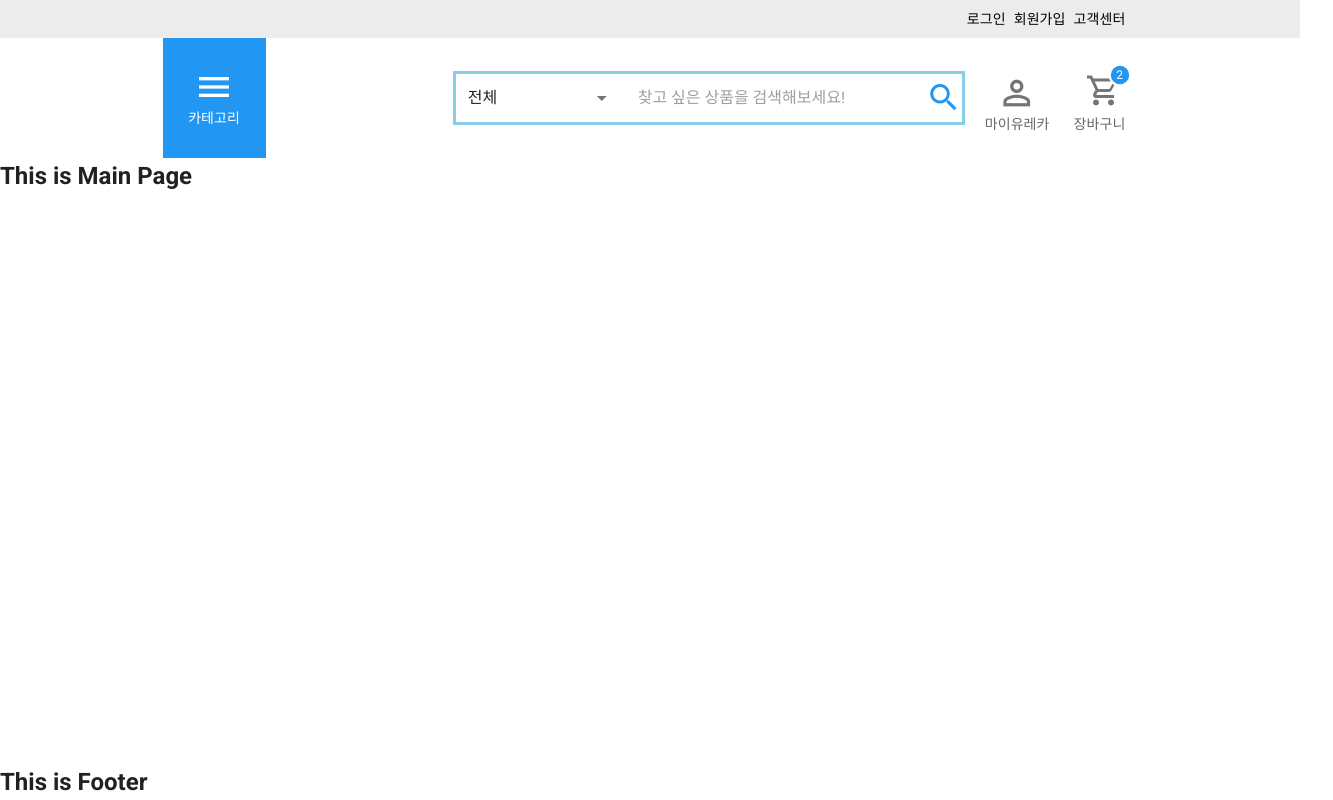
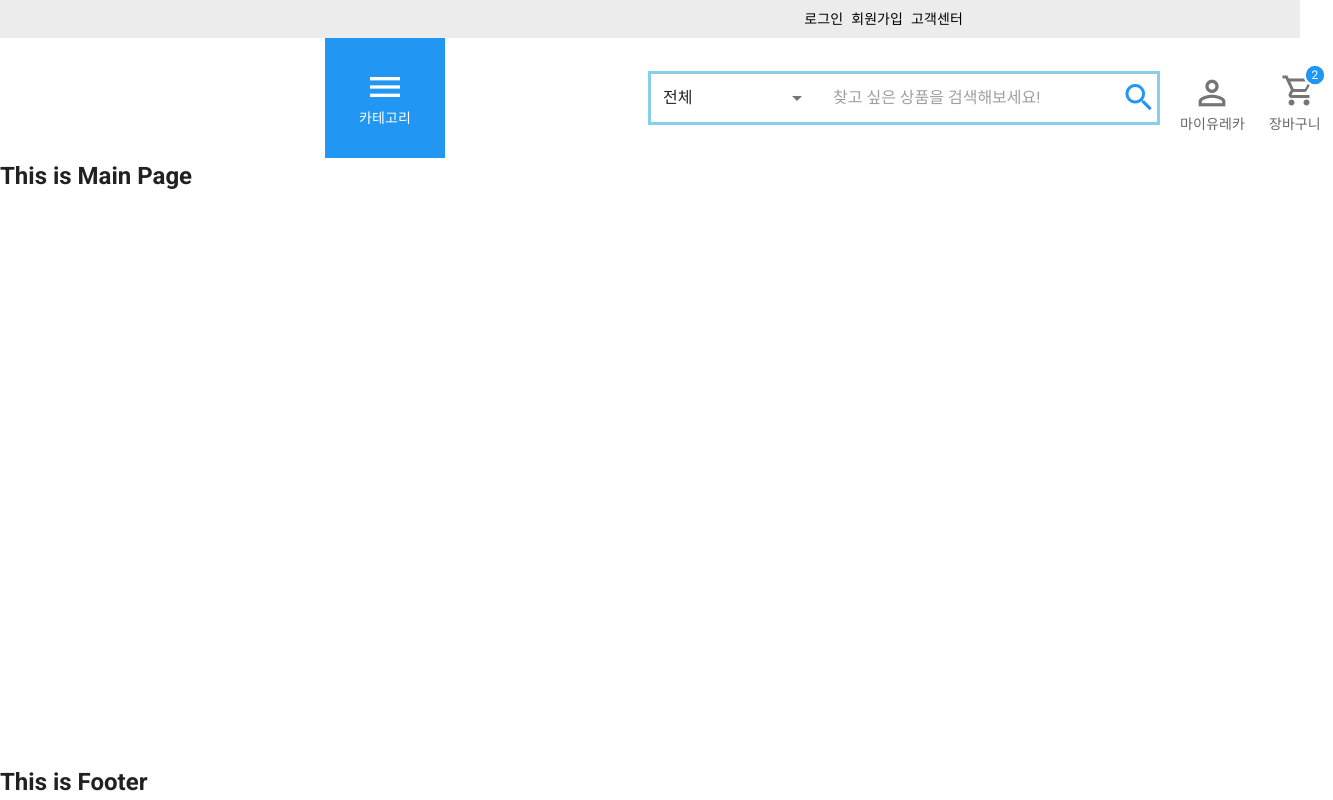
Before and after one commit to smileeeey/DDoreka, a Vue app in the folder frontend/: page / in a window 1280 px wide. Shown: the whole page, 1333 px wide, since content can reach past the window. Built offline with nearby package versions, Linux system fonts and the light colour scheme.

Commit message:
feat(appbar) : fix mouseover event on cs-center

```diff
--- a/frontend/src/components/core/AppBar.vue
+++ b/frontend/src/components/core/AppBar.vue
@@ -10,7 +10,7 @@
     <!-- main appbar -->
     <v-card-text
       class="pa-0"
-      style="display: flex; justify-content: space-between; width: 75%;"
+      style="display: flex; justify-content: space-between; width: 50%;"
     >
       <!-- Categories -->
       <Categories />
@@ -18,9 +18,9 @@
       <!-- logo(temporary) -->
       <v-img
         src="@/assets/temporary_logo.png"
-        class="my-auto"
-        max-height="80"
-        max-width="187"
+        class="my-auto mx-2"
+        height="80"
+        width="187"
       >
       </v-img>
 
--- a/frontend/src/components/core/AppBar/Categories.vue
+++ b/frontend/src/components/core/AppBar/Categories.vue
@@ -1,8 +1,8 @@
 <template>
   <v-sheet
     color="blue"
-    height="120"
-    width="120"
+    min-height="120"
+    min-width="120"
     style="color: white; display: flex;
     justify-content:center; align-items: center;
     flex-direction: column;"
--- a/frontend/src/components/core/AppBar/StatusBar.vue
+++ b/frontend/src/components/core/AppBar/StatusBar.vue
@@ -1,27 +1,21 @@
 <template>
-  <div style="width: 100%;">
+  <div style="width: 100%;" @mouseleave="CScenter=false">
     <div style="width: 100%; background-color: #ECECEC; display: flex; justify-content: center;">
       <v-card-text
-        style="text-align: right; color: black; width: 75%;"
+        style="text-align: right; color: black; width: 50%;"
         class="pa-2"
       >
         <div>
           <a href="/login" class="mx-1" style="color: black; text-decoration:none; word-break: keep-all">로그인</a>
           <a href="/signup" class="mx-1" style="color: black; text-decoration:none; word-break: keep-all">회원가입</a>
           <a @mouseover="CScenter=true"
-            href="/mypage" class="mx-1" style="color: black; text-decoration:none; word-break: keep-all">고객센터</a>
-
-        </div>
-      </v-card-text>
-    </div>
-    <div>
-
+            href="/mypage" class="mx-1" style="color: black; text-decoration:none; word-break: keep-all">고객센터
             <v-card
               class="mx-auto"
               width="150"
               tile
-        style="position: absolute; right: 140px; z-index: 1;"
-        @mouseleave="CScenter=false"
+              style="position: absolute; right: 25%; z-index: 1;"
+
               v-show="CScenter"
             >
               <v-list-item v-for="(item, idx) in items" :key="idx">
@@ -31,6 +25,14 @@
               </v-list-item>
 
             </v-card>
+          </a>
+
+        </div>
+      </v-card-text>
+    </div>
+    <div>
+
+
     </div>
   </div>
 </template>
```
Lines whose indentation alone changed are shown as unchanged.
